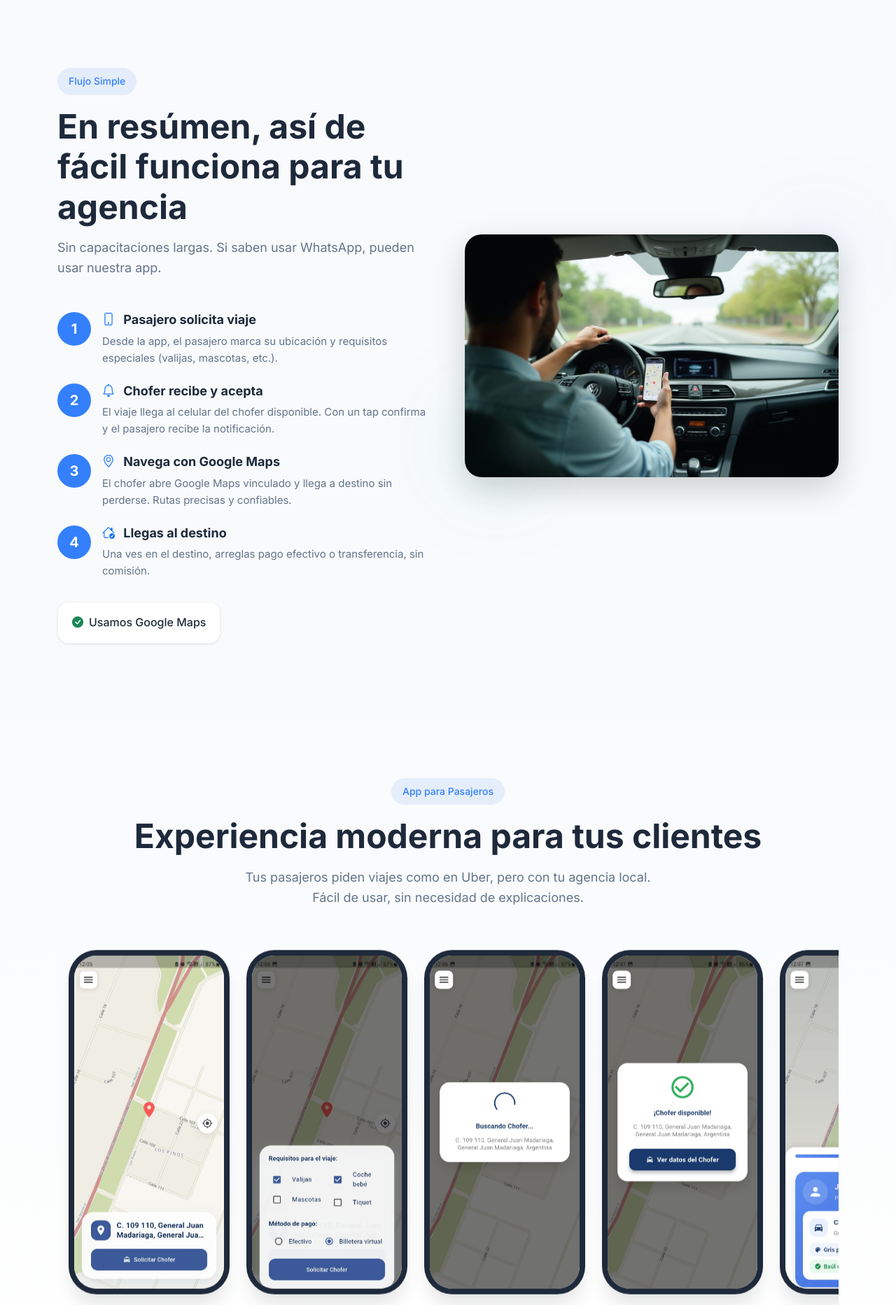
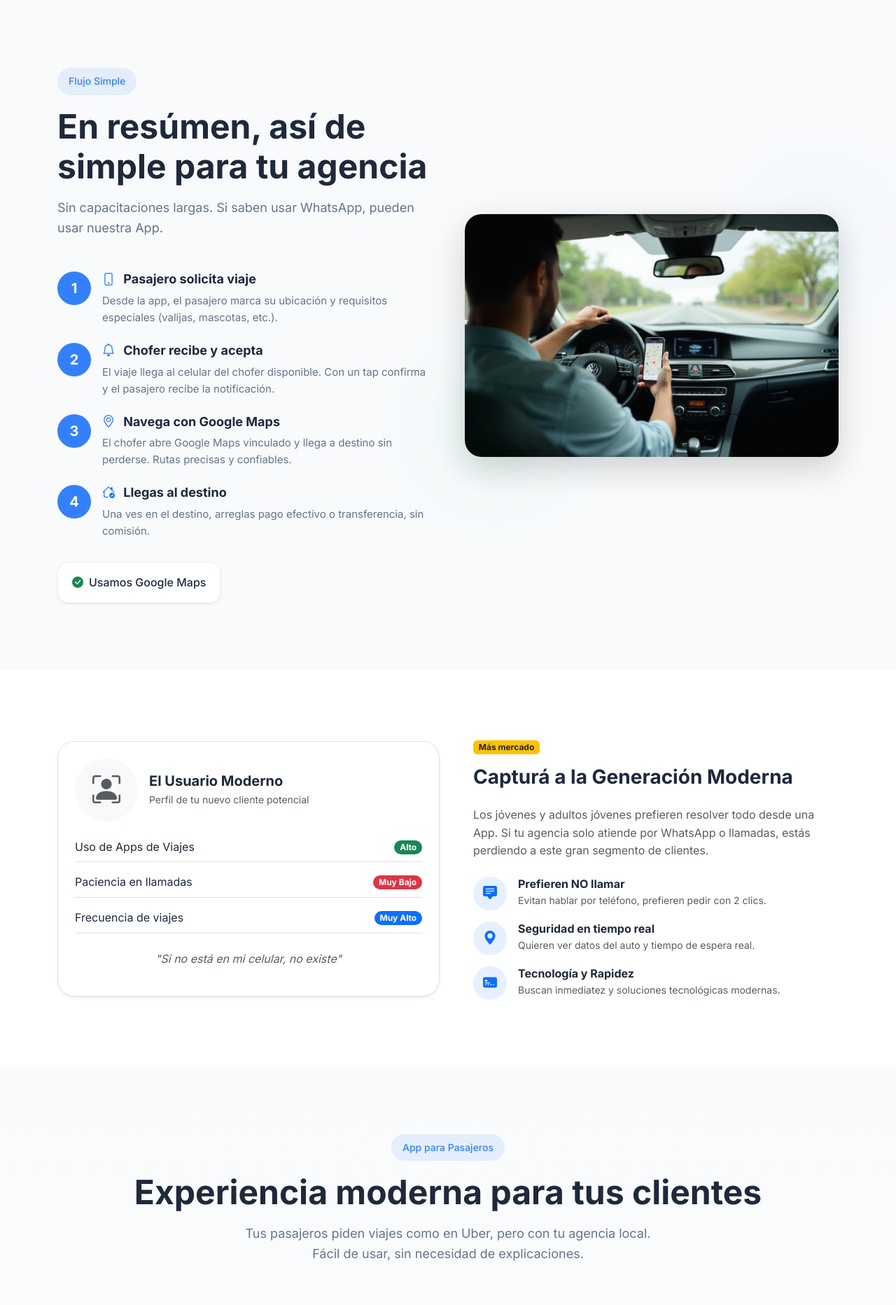
Before and after one commit to Vladimir4063/RideManager, a Flask app: page / in a window 1280 px wide. Shown: the part 4519-6384 px from the top of the page at 70% size. Run offline with Flask 3, Linux system fonts and the light colour scheme.

Commit message:
Add section New generation

```diff
--- a/static/css/styles.css
+++ b/static/css/styles.css
@@ -752,6 +752,25 @@ body {
     opacity: 0.85;
 }
 
+/* Icon Shapes */
+.icon-circle-box {
+    width: 48px;
+    height: 48px;
+    display: flex;
+    align-items: center;
+    justify-content: center;
+    flex-shrink: 0;
+}
+
+.icon-circle-box-lg {
+    width: 90px;
+    height: 90px;
+    display: flex;
+    align-items: center;
+    justify-content: center;
+    flex-shrink: 0;
+}
+
 /* Feature Cards */
 .feature-card {
   background: white;
--- a/templates/index.html
+++ b/templates/index.html
@@ -17,7 +17,7 @@
     <!-- Custom CSS -->
     <link rel="stylesheet" href="../static/css/styles.css">
     <!-- Icon  -->
-    <link rel="shortcut icon" href="static/images/ride.png" />
+    <link rel="shortcut icon" href="static/images/ride.png" class="rounded-3"/>
 </head>
 
 <body>
@@ -474,9 +474,9 @@
             <div class="row align-items-center g-5">
                 <div class="col-lg-6">
                     <span class="badge-custom mb-3">Flujo Simple</span>
-                    <h2 class="section-title text-start">En resúmen, así de fácil funciona para tu agencia</h2>
+                    <h2 class="section-title text-start">En resúmen, así de simple para tu agencia</h2>
                     <p class="section-subtitle text-start mb-5">
-                        Sin capacitaciones largas. Si saben usar WhatsApp, pueden usar nuestra app.
+                        Sin capacitaciones largas. Si saben usar WhatsApp, pueden usar nuestra App.
                     </p>
 
                     <div class="steps-wrapper">
@@ -560,6 +560,86 @@
     </section>
 
     <!-- App Showcase Section -->
+    <section id="new-generation" class="section-padding bg-white">
+        <div class="container">
+            <div class="row align-items-center">
+                <div class="col-lg-6 order-lg-2 mb-5 mb-lg-0">
+                    <div class="ps-lg-4">
+                        <span class="badge bg-warning text-dark mb-3">Más mercado</span>
+                        <h3 class="fw-bold mb-4">Capturá a la Generación Moderna</h3>
+                        <p class="text-muted mb-4">
+                            Los jóvenes y adultos jóvenes prefieren resolver todo desde una App.
+                            Si tu agencia solo atiende por WhatsApp o llamadas, estás perdiendo a este gran segmento de clientes.
+                        </p>
+
+                        <div class="d-flex flex-column gap-3">
+                            <div class="d-flex align-items-center">
+                                <div class="icon-circle-box bg-primary bg-opacity-10 rounded-circle me-3 text-primary">
+                                    <i class="bi bi-chat-square-text-fill fs-5"></i>
+                                </div>
+                                <div>
+                                    <h6 class="fw-bold mb-0">Prefieren NO llamar</h6>
+                                    <small class="text-muted">Evitan hablar por teléfono, prefieren pedir con 2
+                                        clics.</small>
+                                </div>
+                            </div>
+
+                            <div class="d-flex align-items-center">
+                                <div class="icon-circle-box bg-primary bg-opacity-10 rounded-circle me-3 text-primary">
+                                    <i class="bi bi-geo-alt-fill fs-5"></i>
+                                </div>
+                                <div>
+                                    <h6 class="fw-bold mb-0">Seguridad en tiempo real</h6>
+                                    <small class="text-muted">Quieren ver datos del auto y tiempo de espera real.</small>
+                                </div>
+                            </div>
+
+                            <div class="d-flex align-items-center">
+                                <div class="icon-circle-box bg-primary bg-opacity-10 rounded-circle me-3 text-primary">
+                                    <i class="bi bi-credit-card-2-front-fill fs-5"></i>
+                                </div>
+                                <div>
+                                    <h6 class="fw-bold mb-0">Tecnología y Rapidez</h6>
+                                    <small class="text-muted">Buscan inmediatez y soluciones tecnológicas modernas.</small>
+                                </div>
+                            </div>
+                        </div>
+                    </div>
+                </div>
+                <div class="col-lg-6 order-lg-1 mb-4 mb-lg-0">
+                    <div class="bg-white p-4 rounded-4 shadow-sm border">
+                        <div class="d-flex align-items-center gap-3 mb-4">
+                            <div class="icon-circle-box-lg rounded-circle bg-light">
+                                <i class="bi bi-person-bounding-box fs-1 text-muted"></i>
+                            </div>
+                            <div>
+                                <h5 class="fw-bold mb-1">El Usuario Moderno</h5>
+                                <p class="text-muted small mb-0">Perfil de tu nuevo cliente potencial</p>
+                            </div>
+                        </div>
+                        <div class="vstack gap-3">
+                            <div class="d-flex justify-content-between align-items-center border-bottom pb-2">
+                                <span>Uso de Apps de Viajes</span>
+                                <span class="badge bg-success rounded-pill">Alto</span>
+                            </div>
+                            <div class="d-flex justify-content-between align-items-center border-bottom pb-2">
+                                <span>Paciencia en llamadas</span>
+                                <span class="badge bg-danger rounded-pill">Muy Bajo</span>
+                            </div>
+                            <div class="d-flex justify-content-between align-items-center border-bottom pb-2">
+                                <span>Frecuencia de viajes</span>
+                                <span class="badge bg-primary rounded-pill">Muy Alto</span>
+                            </div>
+                            <div class="mt-2 text-center">
+                                <p class="large text-muted fst-italic">"Si no está en mi celular, no existe"</p>
+                            </div>
+                        </div>
+                    </div>
+                </div>
+            </div>
+        </div>
+    </section>
+
     <section id="app-pasajero" class="section-padding bg-gradient-light">
         <div class="container">
             <div class="text-center mb-5">
```
